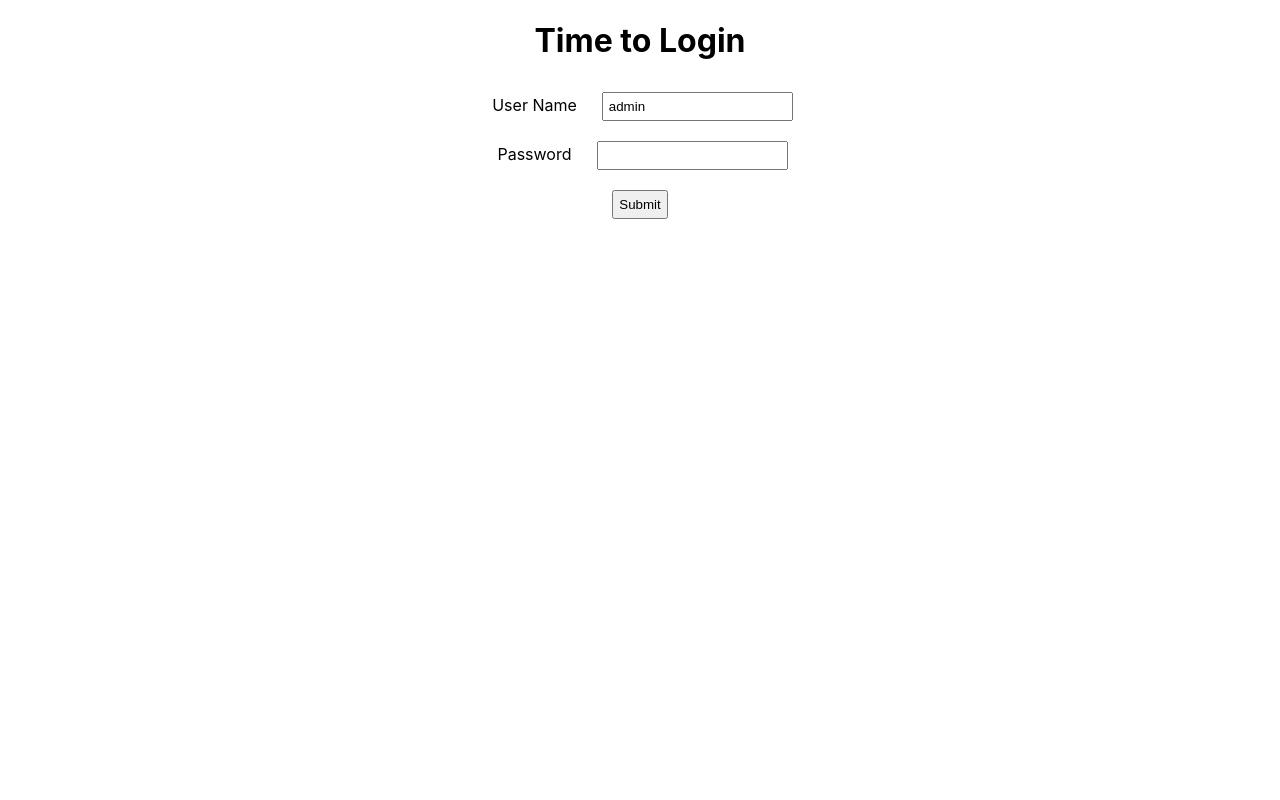
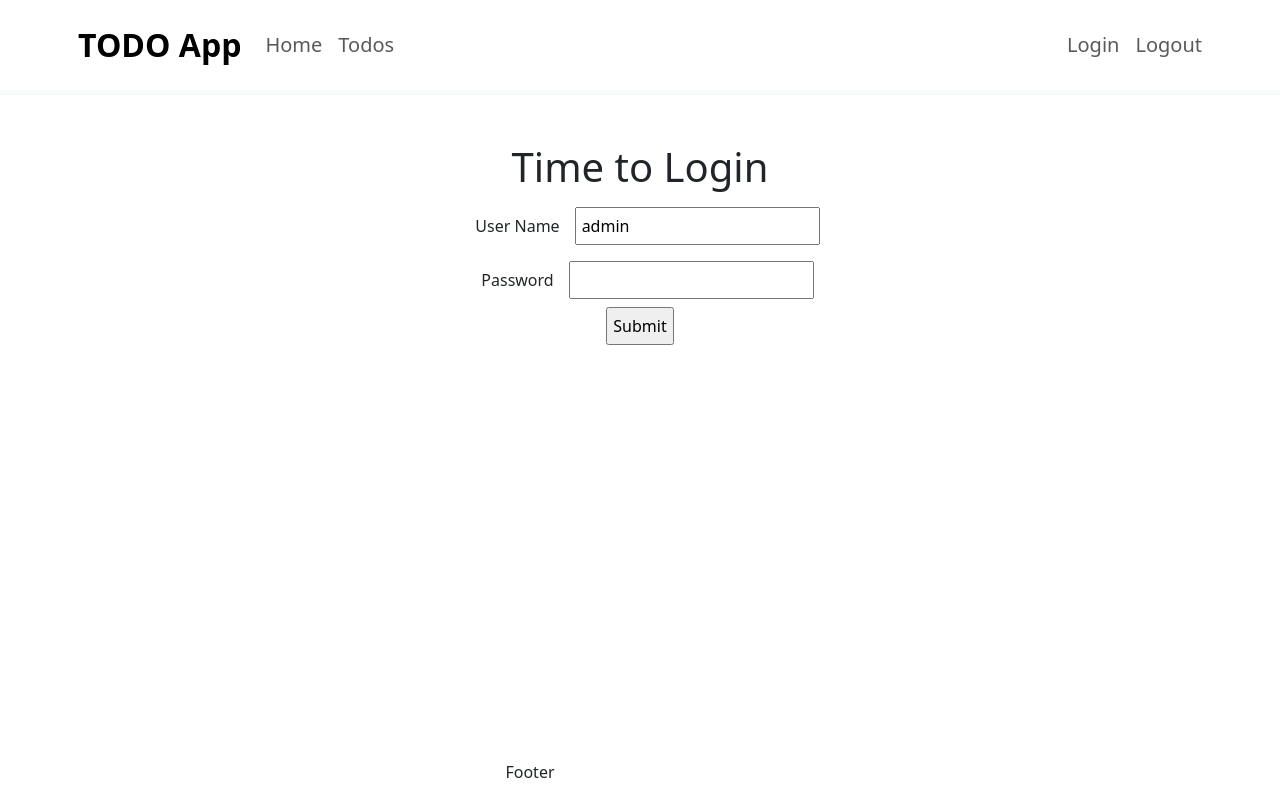
Before and after one commit to AbhinJ/Todo-Frontend, a React (Create React App) app: page / in a window 1280 px wide. Built offline with nearby package versions, Linux system fonts and the light colour scheme.

Commit message:
Changed look and feel

```diff
--- a/package.json
+++ b/package.json
@@ -6,6 +6,7 @@
     "@testing-library/jest-dom": "^5.17.0",
     "@testing-library/react": "^13.4.0",
     "@testing-library/user-event": "^13.5.0",
+    "bootstrap": "^5.3.3",
     "react": "^18.2.0",
     "react-dom": "^18.2.0",
     "react-router-dom": "^6.22.3",
--- a/src/components/todo/TodoApp.css
+++ b/src/components/todo/TodoApp.css
@@ -2,3 +2,10 @@
     margin: 10px;
     padding: 5px;
 }
+
+footer{
+    bottom: 0;
+    position: absolute;
+    width: 70%;
+    height: 40px;
+}
--- a/src/components/todo/TodoApp.jsx
+++ b/src/components/todo/TodoApp.jsx
@@ -6,14 +6,17 @@
     return (
         <div className="TodoApp">
             <BrowserRouter>
+                <HeaderComponent/>
                 <Routes>
                     <Route path='/' element={<LoginComponent />}/>
                     <Route path='/login' element={<LoginComponent />}/>
                     <Route path='/welcome/:username' element={<WelcomeComponent />}/>
                     <Route path='/todos' element={<ListTodosComponent />}/>
+                    <Route path = "/logout" element={<LogoutComponent/>}></Route>
                     <Route path='*' element={<ErrorComponent />}/>
                 </Routes>
             </BrowserRouter>
+            <FooterComponent/>
         </div>
     )
 }
@@ -108,9 +111,9 @@
     ];
     return(
         <div>
-            <div className="ListTodosComponent">
+            <div className="container">
                 <h1>Things you want to do</h1>
-                <table>
+                <table className="table">
                     <thead>
                         <tr>
                             <td>id</td>
@@ -138,3 +141,49 @@
         </div>
     )
 }
+
+function HeaderComponent(){
+    return(
+        <header className="border-bottom border-light border-5 mb-5 p-2">
+            <div className="container">
+                <div className="row">
+                    <nav className="navbar navbar-expand-lg">
+                        <Link className="navbar-brand ms-2 fs-2 fw-bold text-black" to="/">TODO App</Link>
+                        <div className="collapse navbar-collapse">
+                            <ul className="navbar-nav">
+                                <li className="nav-item fs-5"><Link className="nav-link" to="/welcome/admin">Home</Link></li>
+                                <li className="nav-item fs-5"><Link className="nav-link" to="/todos">Todos</Link></li>
+                            </ul>
+                        </div>
+                        <ul className="navbar-nav">
+                            <li className="nav-item fs-5"><Link className="nav-link" to="/login">Login</Link></li>
+                            <li className="nav-item fs-5"><Link className="nav-link" to="/logout">Logout</Link></li>
+                        </ul>
+                    </nav>
+                </div>
+            </div>
+        </header>
+    )
+}
+
+function FooterComponent(){
+    return(
+        <div className="container">
+            <footer className="footer">
+                Footer
+            </footer>
+        </div>
+
+    )
+}
+
+function LogoutComponent(){
+    return(
+        <div className="LogoutComponent">
+            <h1>You are logged out!!</h1>
+            <div>
+                Thank you for using our App. Come back soon!!
+            </div>
+        </div>
+    )
+}
--- a/src/index.js
+++ b/src/index.js
@@ -2,6 +2,8 @@
 import ReactDOM from 'react-dom/client';
 import './index.css';
 import App from './App';
+import 'bootstrap/dist/css/bootstrap.min.css';
+import 'bootstrap/dist/js/bootstrap.min.js';
 import reportWebVitals from './reportWebVitals';
 
 const root = ReactDOM.createRoot(document.getElementById('root'));
```
Also changed, not shown: 1 other file (tests, documents, lock files or other folders).
